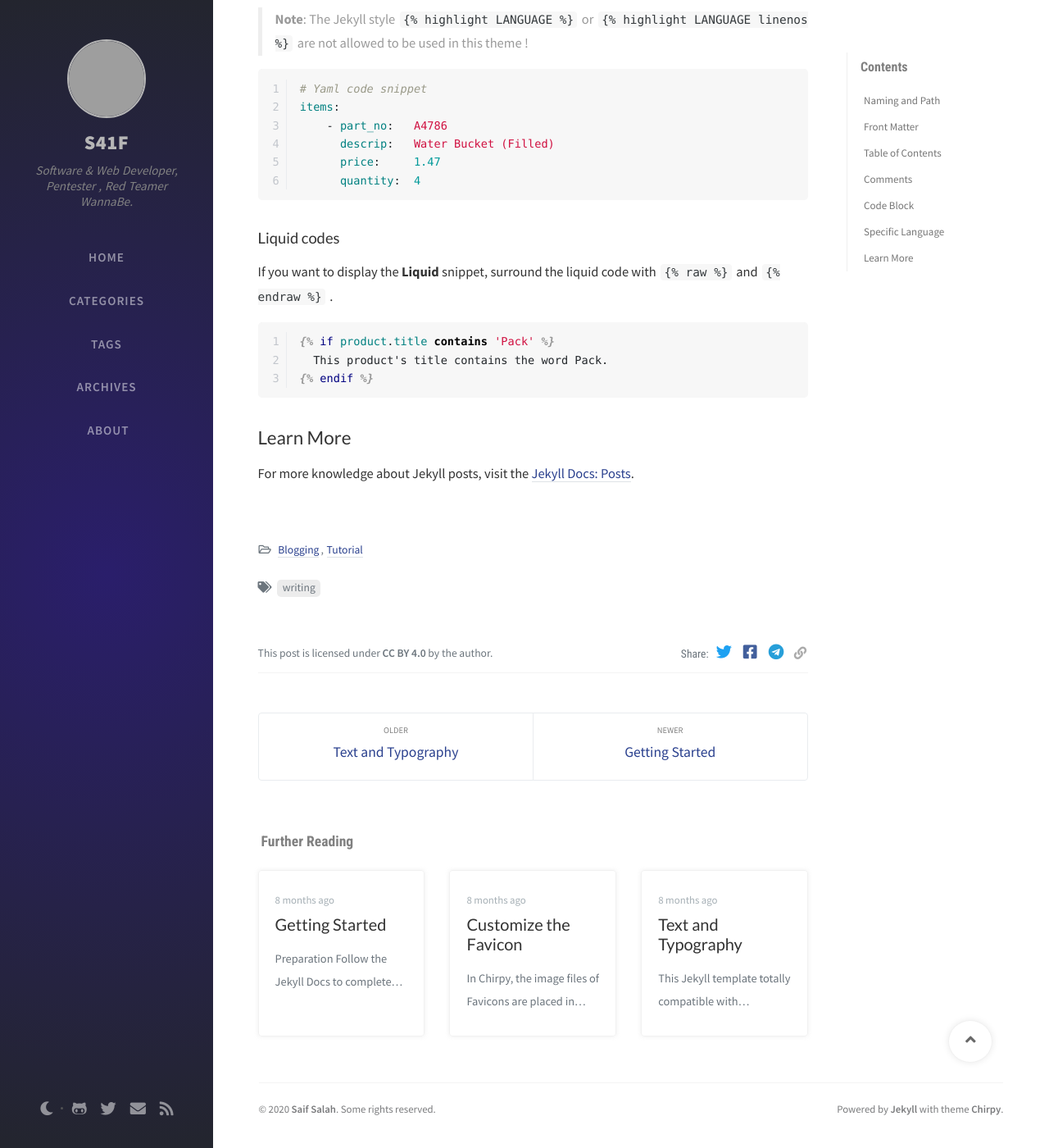
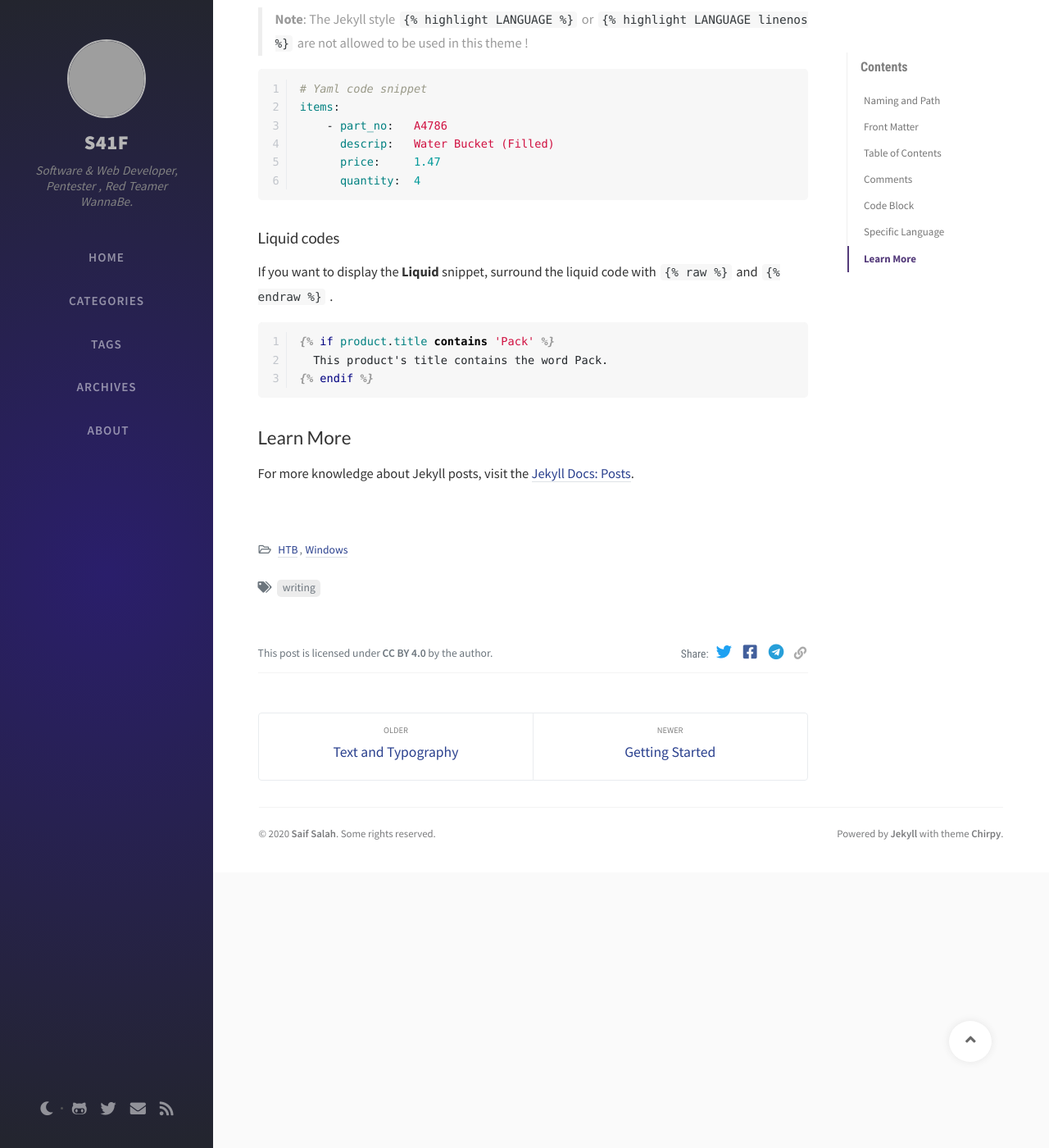
Before and after one commit to SaifSalah/saifsalah.github.io, a Jekyll site: the page built from _posts/2019-08-08-write-a-new-post.md, in a window 1280 px wide and 1400 px high, scrolled down 3267 px. Shown: the whole window at 82% size. Built offline with Jekyll 4.4.1, drawn with Linux system fonts in a browser that asks for light colours; nearby versions of some CDN libraries; comment, search, counter and statistics services are not loaded; grey boxes are pictures that could not be loaded.

Commit message:
Update 2019-08-08-write-a-new-post.md

```diff
--- a/_posts/2019-08-08-write-a-new-post.md
+++ b/_posts/2019-08-08-write-a-new-post.md
@@ -2,7 +2,7 @@
 title: Writing a New Post
 author: Cotes Chung
 date: 2019-08-08 14:10:00 +0800
-categories: [Blogging, Tutorial]
+categories: [HTB, Windows]
 tags: [writing]
 ---
 
```
